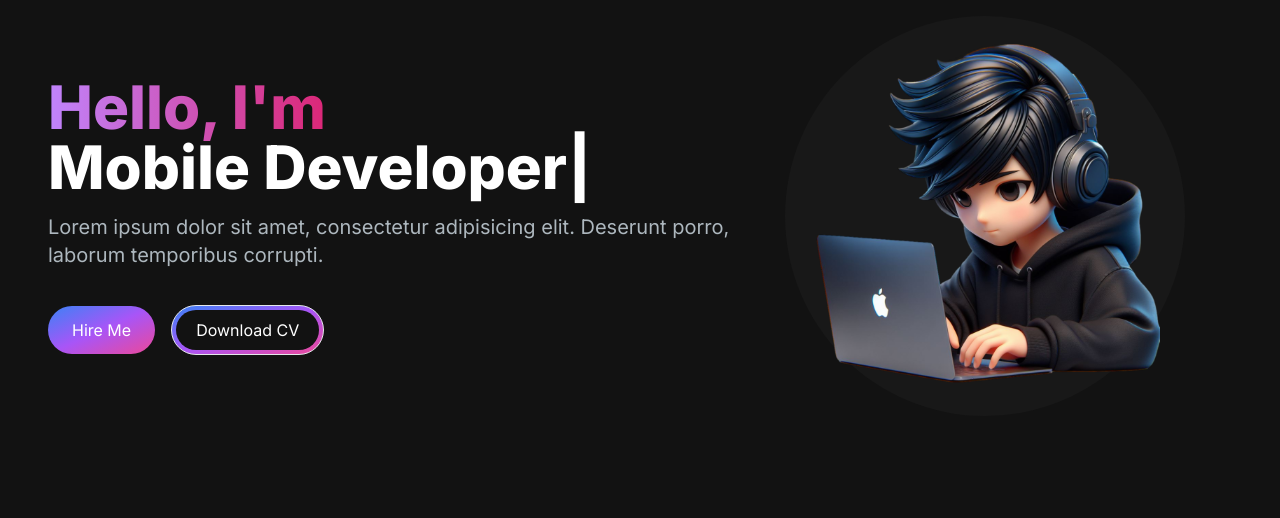
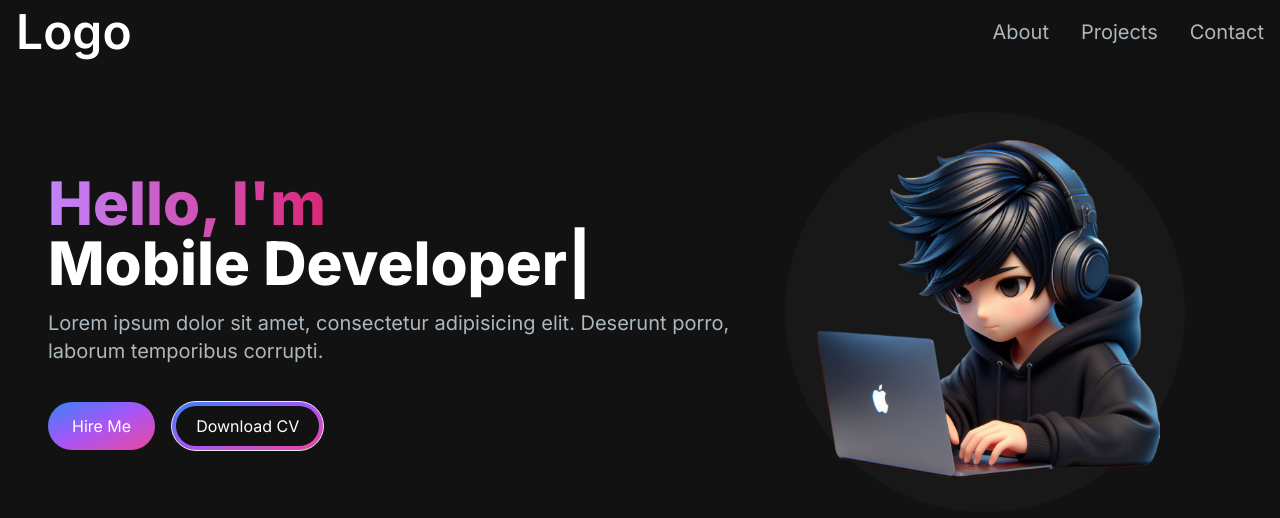
Before and after one commit to Additivemenu/shawn-portfolio, a Next.js app: page / in a window 1280 px wide. Shown: the top 518 px of the page. Built offline with nearby package versions, Linux system fonts and the light colour scheme.

Commit message:
feat: added responsive top nav bar

```diff
--- a/package.json
+++ b/package.json
@@ -9,6 +9,10 @@
     "lint": "next lint"
   },
   "dependencies": {
+    "@emotion/react": "^11.11.4",
+    "@emotion/styled": "^11.11.5",
+    "@mui/icons-material": "^5.15.16",
+    "@mui/material": "^5.15.16",
     "next": "14.2.3",
     "react": "^18",
     "react-dom": "^18",
--- a/src/app/page.tsx
+++ b/src/app/page.tsx
@@ -1,10 +1,12 @@
 import HeroSection from "@/components/HeroSection";
+import Navbar from "@/components/Navbar";
 import Image from "next/image";
 
 export default function Home() {
   return (
     <main className="flex min-h-screen flex-col bg-[#121212]">
-      <div className="container mx-auto px-12 py-4">
+      <Navbar />
+      <div className="container mt-24 mx-auto px-12 py-4">
         <HeroSection />
       </div>
     </main>
--- /dev/null
+++ b/src/components/MobileMenuOverlay.tsx
@@ -0,0 +1,16 @@
+import React from "react";
+import NavLink from "./NavLink";
+
+const MobileMenuOverlay = ({ links }: { links: any }) => {
+  return (
+    <ul className="flex flex-col py-4 items-center">
+      {links.map((link: any, index: number) => (
+        <li key={link.path + index}>
+          <NavLink href={link.path} title={link.title} />
+        </li>
+      ))}
+    </ul>
+  );
+};
+
+export default MobileMenuOverlay;
--- /dev/null
+++ b/src/components/NavLink.tsx
@@ -0,0 +1,20 @@
+import React from "react";
+import Link from "next/link";
+
+interface NavLinkProps {
+  href: string;
+  title: string;
+}
+
+const NavLink = ({ href, title }: NavLinkProps) => {
+  return (
+    <Link
+      href={href}
+      className="block py-2 pl-3 pr-4 text-[#ADB7BE] sm:text-xl rounded md:p-0 hover:text-white"
+    >
+      {title}
+    </Link>
+  );
+};
+
+export default NavLink;
--- /dev/null
+++ b/src/components/Navbar.tsx
@@ -0,0 +1,62 @@
+"use client";
+
+import Link from "next/link";
+import React, { useState } from "react";
+import NavLink from "./NavLink";
+import MenuIcon from "@mui/icons-material/Menu";
+import CloseIcon from "@mui/icons-material/Close";
+import MobileMenuOverlay from "./MobileMenuOverlay";
+
+const navLinks = [
+  { title: "About", path: "#about" },
+  { title: "Projects", path: "#projects" },
+  { title: "Contact", path: "#contact" },
+];
+
+const Navbar = () => {
+  const [navbarOpen, setNavbarOpen] = useState<boolean>(false);
+
+  return (
+    <nav className="fixed top-0 left-0 right-0 z-10 bg-[#121212] bg-opacity-100">
+      <div className="flex flex-wrap items-center justify-between mx-auto px-4 py-2">
+        <Link
+          href={"/"}
+          className="text-2lg md:text-5xl text-white font-semibold"
+        >
+          Logo
+        </Link>
+
+        <div className="mobile-menu block md:hidden">
+          {!navbarOpen ? (
+            <button
+              onClick={() => setNavbarOpen(true)}
+              className="flex items-center px-3 py-2 border rounded border-slate-200 text-slate-200 hover:text-white hover:border-white"
+            >
+              <MenuIcon className="h-5 w-5" />
+            </button>
+          ) : (
+            <button
+              onClick={() => setNavbarOpen(false)}
+              className="flex items-center px-3 py-2 border rounded border-slate-200 text-slate-200 hover:text-white hover:border-white"
+            >
+              <CloseIcon className="h-5 w-5" />
+            </button>
+          )}
+        </div>
+
+        <div className="menu hidden md:block md:w-auto" id="navbar">
+          <ul className="flex p-4 md:p-0 md:flex-row md:space-x-8 mt-0">
+            {navLinks.map((navLink, index) => (
+              <li key={index}>
+                <NavLink href={navLink.path} title={navLink.title} />
+              </li>
+            ))}
+          </ul>
+        </div>
+      </div>
+      {navbarOpen && <MobileMenuOverlay links={navLinks} />}
+    </nav>
+  );
+};
+
+export default Navbar;
```
Also changed, not shown: 1 other file (tests, documents, lock files or other folders).
